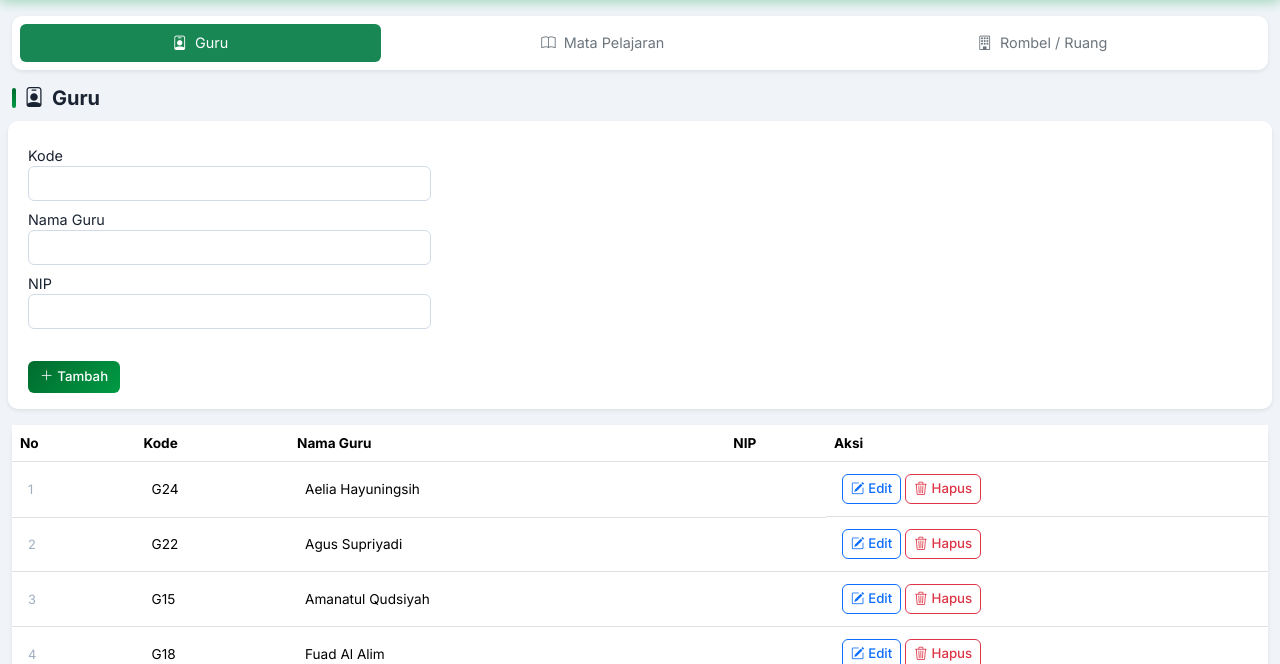
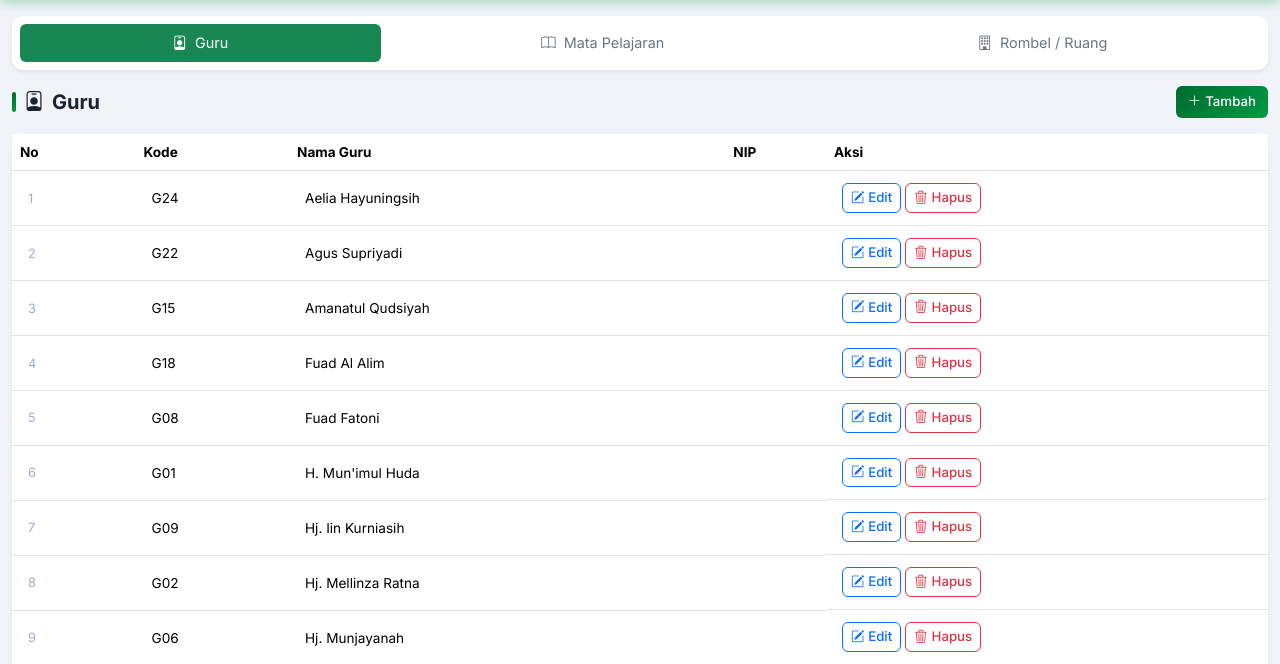
Before and after one commit to agus2s/jadwal-grid, a PHP site: page /master.php in a window 1280 px wide. Shown: the part 56-720 px from the top of the page. Run offline with PHP 8.4, Linux system fonts and the light colour scheme; data comes from the database, SQL or seed files in the repository.

Commit message:
Move master form into modal + 'Tambah' button
Refactor master.php to replace the inline add/edit form with a Bootstrap modal. Adds a top-right 'Tambah' (Add) button that opens the modal for creating new records. Modal supports both Add and Edit modes (hidden edit_id, prefilled fields when $editRow is set) and auto-opens when ?new=1 or ?edit=ID. Adjusts form layout and modal footer buttons, and keeps the table actions but switches UX so editing triggers the modal. Changes live in master.php.

```diff
--- a/master.php
+++ b/master.php
@@ -127,9 +127,14 @@ require __DIR__ . '/templates/header.php'; // Render header HTML
     </div>
 </div>
 
-<h3 class="page-heading">
+<div class="d-flex justify-content-between align-items-center mb-3">
+    <h3 class="page-heading mb-0">
         <i class="bi <?= $icon ?>"></i> <?= $title ?>
     </h3>
+    <a href="?type=<?= $type ?>&new=1" class="btn btn-success">
+        <i class="bi bi-plus-lg me-1"></i>Tambah
+    </a>
+</div>
 
 <?php if ($err): ?>
     <!-- Tampilkan pesan error jika ada (misal: kode sudah dipakai) -->
@@ -139,46 +144,41 @@ require __DIR__ . '/templates/header.php'; // Render header HTML
     </div>
 <?php endif; ?>
 
-<!--
-    FORM — berfungsi ganda:
-    - Mode TAMBAH : edit_id tidak ada → tombol "Tambah", form kosong
-    - Mode EDIT   : edit_id ada       → tombol "Simpan" + "Batal", form terisi
--->
-<form method="post" class="card card-body shadow-sm mb-3 row g-2">
-
+<div class="modal fade" id="masterModal" tabindex="-1" aria-labelledby="masterModalLabel" aria-hidden="true">
+    <div class="modal-dialog modal-lg modal-dialog-centered">
+        <div class="modal-content">
+            <form method="post">
+                <div class="modal-header">
+                    <h5 class="modal-title" id="masterModalLabel">
+                        <?= $editRow ? 'Edit ' . $title : 'Tambah ' . $title ?>
+                    </h5>
+                    <button type="button" class="btn-close" data-bs-dismiss="modal" aria-label="Close"></button>
+                </div>
+                <div class="modal-body row g-3">
                     <?php if ($editRow): ?>
-        <!--
-            Hidden field: menyimpan ID record yang diedit.
-            Dikirim bersama form POST agar server tahu ini UPDATE, bukan INSERT.
-        -->
                         <input type="hidden" name="edit_id" value="<?= $editRow['id'] ?>">
                     <?php endif; ?>
 
                     <?php foreach ($fields as $f => $l): ?>
-        <!-- Loop field: render satu input per kolom (code, name, nip, dst.) -->
-        <div class="col-md-4">
-            <label><?= $l ?></label>
+                        <div class="col-md-<?= count($fields) > 1 ? 6 : 12 ?>">
+                            <label class="form-label"><?= $l ?></label>
                             <input class="form-control" name="<?= $f ?>"
                                    value="<?= $editRow ? e($editRow[$f]) : '' ?>">
                         </div>
                     <?php endforeach; ?>
-
-    <div class="col-md-2 d-flex align-items-end gap-2">
-        <?php if ($editRow): ?>
-            <button class="btn btn-primary mt-4">
-                <i class="bi bi-check-lg me-1"></i>Simpan
+                </div>
+                <div class="modal-footer">
+                    <button type="button" class="btn btn-secondary" data-bs-dismiss="modal">
+                        <i class="bi bi-x-lg me-1"></i>Batal
                     </button>
-            <!-- Tombol Batal: kembali ke URL tanpa parameter edit -->
-            <a href="master.php?type=<?= $type ?>" class="btn btn-secondary mt-4">
-                <i class="bi bi-x-lg me-1"></i>Batal
-            </a>
-        <?php else: ?>
-            <button class="btn btn-success mt-4">
-                <i class="bi bi-plus-lg me-1"></i>Tambah
+                    <button class="btn btn-success">
+                        <i class="bi bi-check-lg me-1"></i><?= $editRow ? 'Simpan' : 'Tambah' ?>
                     </button>
-        <?php endif; ?>
                 </div>
             </form>
+        </div>
+    </div>
+</div>
 
 <!-- Tabel daftar semua data -->
 <div class="card shadow-sm">
@@ -205,7 +205,7 @@ require __DIR__ . '/templates/header.php'; // Render header HTML
                     <?php endforeach; ?>
 
                     <td class="d-flex gap-1">
-                        <!-- Tombol Edit: arahkan ke ?edit=ID agar form terisi -->
+                        <!-- Tombol Edit: buka modal edit -->
                         <a class="btn btn-sm btn-outline-primary"
                            href="?type=<?= $type ?>&edit=<?= $r['id'] ?>">
                             <i class="bi bi-pencil-square me-1"></i>Edit
@@ -223,4 +223,13 @@ require __DIR__ . '/templates/header.php'; // Render header HTML
     </div>
 </div>
 
+<?php if ($editRow || isset($_GET['new'])): ?>
+<script>
+    document.addEventListener('DOMContentLoaded', function () {
+        const modal = new bootstrap.Modal(document.getElementById('masterModal'));
+        modal.show();
+    });
+</script>
+<?php endif; ?>
+
 <?php require __DIR__ . '/templates/footer.php'; ?>
```
Lines whose indentation alone changed are shown as unchanged.
